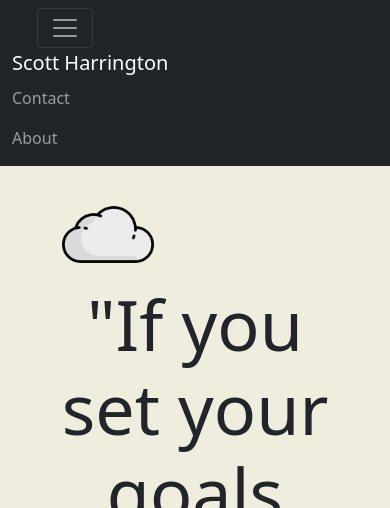
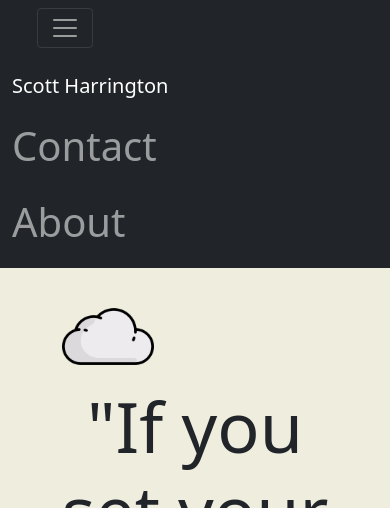
Before and after one commit to rharr003/personal-site, a Flask app: page / in a window 390 px wide, after a click that opens the changed part. Shown: the top 508 px of the page. Run offline with Flask 2, Linux system fonts and the light colour scheme; some libraries are stand-ins or nearby versions.

Commit message:
testing font sizes for mobile

```diff
--- a/static/css/styles.css
+++ b/static/css/styles.css
@@ -325,7 +325,7 @@ font-size: 1.5rem;
         margin-top: -15%;
     }
 
-    .nav {
+    .navbar {
         font-size: 40px;
     }
 
```
